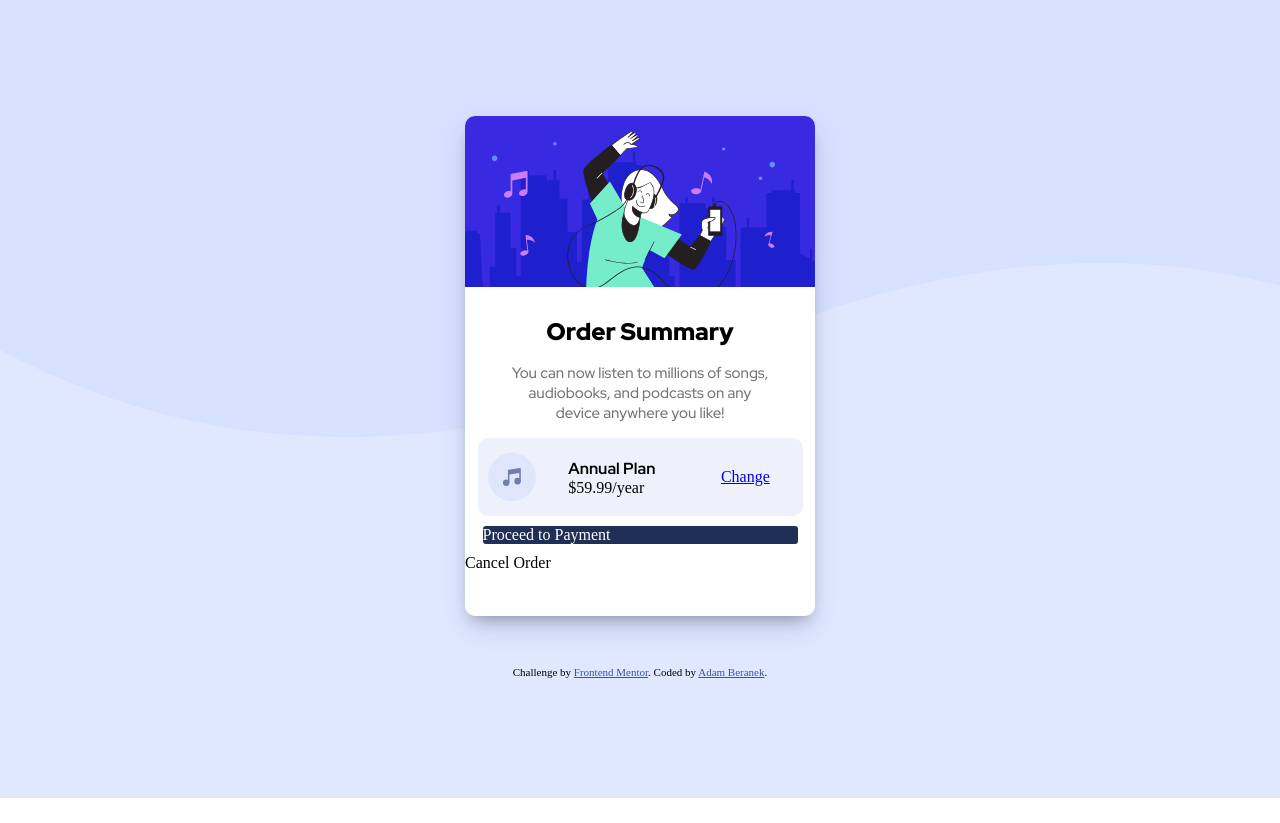
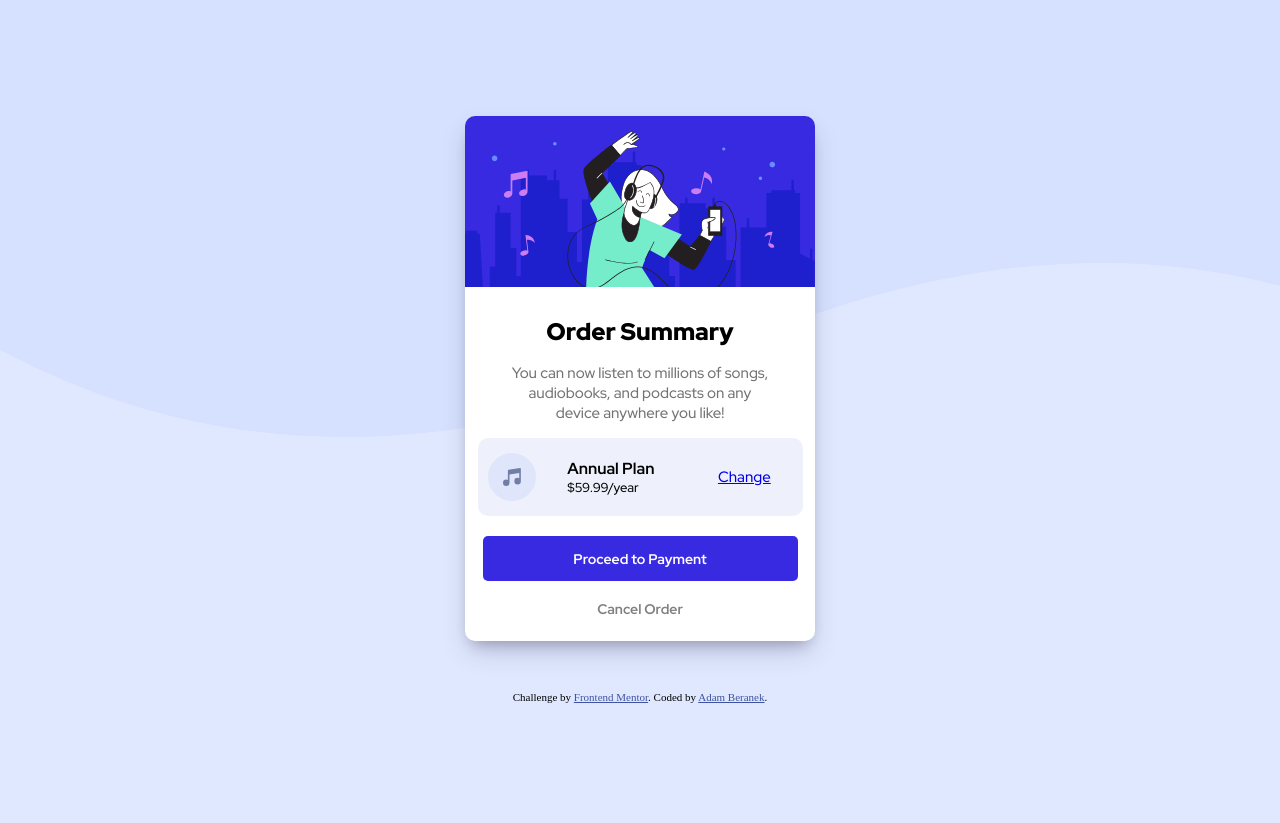
Before and after one commit to pyrovodik/challenge_order_summary, a plain HTML site: page index.html in a window 1280 px wide. Before the commit the page ends 800 px from the top, so only its background shows below. Drawn offline with Linux system fonts and the light colour scheme.

Commit message:
FInal version

```diff
--- a/index.html
+++ b/index.html
@@ -55,11 +55,16 @@
 
 			</div>
 			<div class="button">
+			<button onclick="window.location.href='http://google.com'" class="button">
 				Proceed to Payment
+			</button>
+			</div>
+			<div class="cancel">
+				<a href="index.html" class="cancel">Cancel Order</a>
+
 			</div>
 
 
-			Cancel Order
 		</div>
 	</div>
 	<div class="attribution">
--- a/style.css
+++ b/style.css
@@ -20,7 +20,7 @@ body {
 }
 
 .card {
-	height: 500px;
+	height: 525px;
 	background-image: url("images/illustration-hero.svg");
 	background-color: white;
 	background-repeat: no-repeat;
@@ -79,22 +79,79 @@ a .one {
 .plan {
 	flex-grow: 2;
 	margin: auto;
+	font-family: 'Red Hat Display', sans-serif;
+	font-size: 13px;
+}
+
+.change a:link {
+	font-family: 'Red Hat Display', sans-serif;
+	transition-duration: 0.3s;
+	font-size: 15px;
+
+}
+.change a:hover {
+	font-family: 'Red Hat Display', sans-serif;
+	text-decoration: none;
+
 }
 .plan h2 {
 	margin: 0;
+
 
 }
 .change {
 	flex-grow: 1;
 	margin: auto;
 }
-.iconposition {}
 
 .button {
-	background-color: hsl(223, 47%, 23%);
-	border-radius: 3px;
+	margin: auto;
+	display: flex;
+}
+
+button.button:hover {
+	box-shadow: rgba(0, 0, 0, 0.24) 0px 3px 8px;
+	transition-duration: 0.4s;
+	background-color: #5345ec;
+}
+
+button.button {
+
+	background-color: #382AE1;
+	border: none;
+	text-align: center;
+	border-radius: 5px;
 	margin: 10px auto;
 	color: white;
 	width: 90%;
+	height: 45px;
+	display: inline-block;
+	cursor: pointer;
+	padding: 17	px;
+	font-family: 'Red Hat Display', sans-serif;
+	font-size: 14px;
+	font-weight: bold;
 
 }
+
+.cancel {
+	color: grey;
+	text-align: center;
+	margin: 7px auto;
+	font-family: 'Red Hat Display', sans-serif;
+	text-decoration: none;
+	font-weight: bold;
+}
+
+a.cancel:link {
+	text-align: center;
+	text-decoration: none;
+	font-size: 14px;
+
+}
+
+a.cancel:hover {
+	color:#382AE1;
+	transition-duration: 0.3s;
+
+}
```
